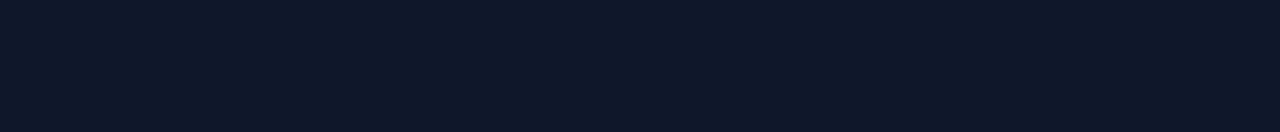
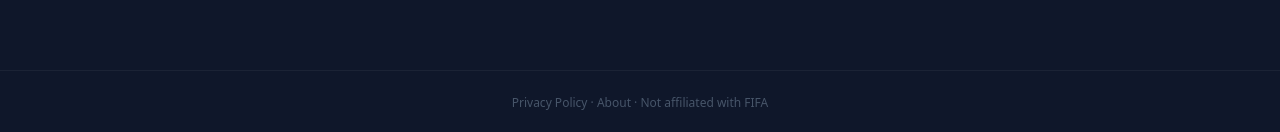
Before and after one commit to jpmoregain-eth/wc2026, a React (Vite) app: page / in a window 1280 px wide. Shown: the part 1133-1265 px from the top of the page. Before the commit the page ends 1163 px from the top, so only its background shows below. Built offline with nearby package versions, Linux system fonts and the light colour scheme.

Commit message:
Add About and Privacy pages

```diff
--- a/src/App.jsx
+++ b/src/App.jsx
@@ -4,6 +4,8 @@
 import Groups from './pages/Groups'
 import Bracket from './pages/Bracket'
 import Players from './pages/Players'
+import Privacy from './pages/Privacy'
+import About from './pages/About'
 export default function App() {
   return (
     <BrowserRouter>
@@ -13,7 +15,16 @@
         <Route path="/groups" element={<Groups />} />
         <Route path="/bracket" element={<Bracket />} />
         <Route path="/players" element={<Players />} />
+	<Route path="/privacy" element={<Privacy />} />
+	<Route path="/about" element={<About />} />
       </Routes>
+	<footer className="text-center py-6 text-slate-600 text-xs border-t border-white/5 mt-10">
+  <a href="/privacy" className="hover:text-slate-400">Privacy Policy</a>
+  {" · "}
+  <a href="/about" className="hover:text-slate:400">About</a>
+  {" · "}
+  Not affiliated with FIFA
+	</footer>
     </BrowserRouter>
   )
 }
--- a/src/components/Navbar.jsx
+++ b/src/components/Navbar.jsx
@@ -2,6 +2,7 @@
 const links = [
   {to:"/",label:"Home"},{to:"/groups",label:"Groups"},
   {to:"/bracket",label:"Bracket"},{to:"/players",label:"Players"},
+  { to: "/about", label: "About" },
 ]
 export default function Navbar() {
   const { pathname } = useLocation()
```
